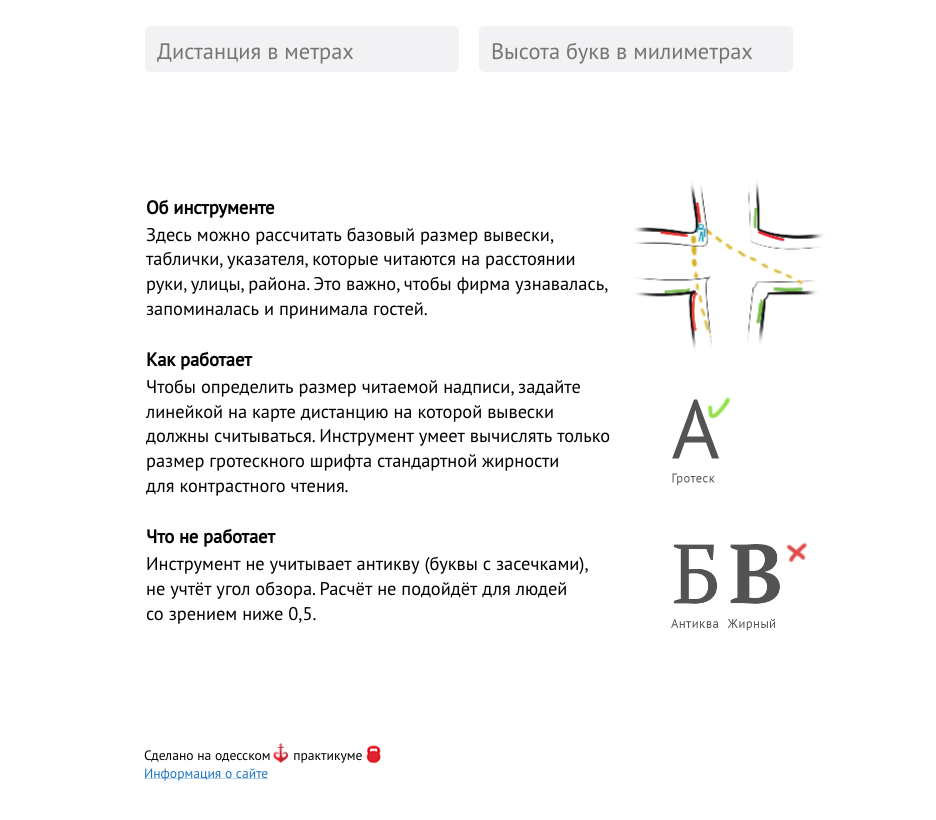
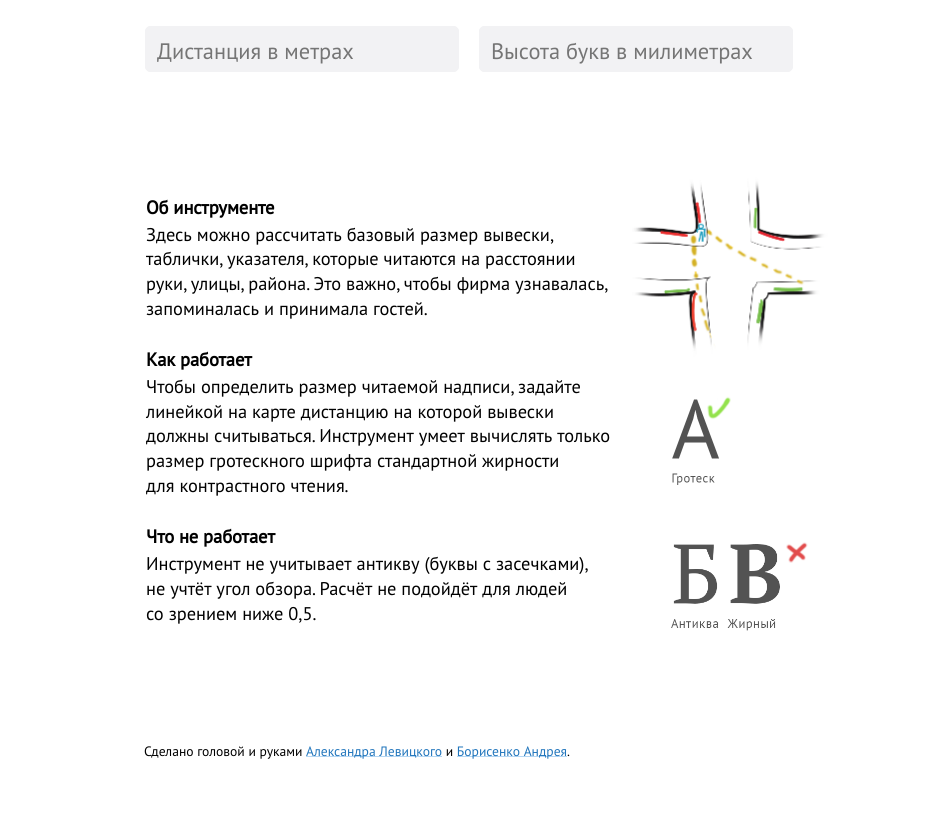
Before and after one commit to Seigiard/znkmtr, a plain HTML site: page index.html in a window 1280 px wide. Shown: the part 278-1098 px from the top of the page, without its empty margins (166-1102 px from the left). Drawn offline with Linux system fonts and the light colour scheme.

Commit message:
Add creator's names to footer

```diff
--- a/index.html
+++ b/index.html
@@ -93,8 +93,9 @@
     </div>
 
     <footer class="footer">
-      <p>Сделано на <span class="footer__icon--odessa">одесском</span> <span class="footer__icon--practicum">практикуме</span></p>
-      <p><a href="#">Информация о сайте</a></p>
+      <!-- p>Сделано на <span class="footer__icon--odessa">одесском</span> <span class="footer__icon--practicum">практикуме</span></p -->
+      <p>Сделано головой и руками <a href="#">Александра Левицкого</a> и <a href="">Борисенко Андрея</a>.</p>
+      <!-- p><a href="#">Информация о сайте</a></p -->
     </footer>
   </div>
 
```
